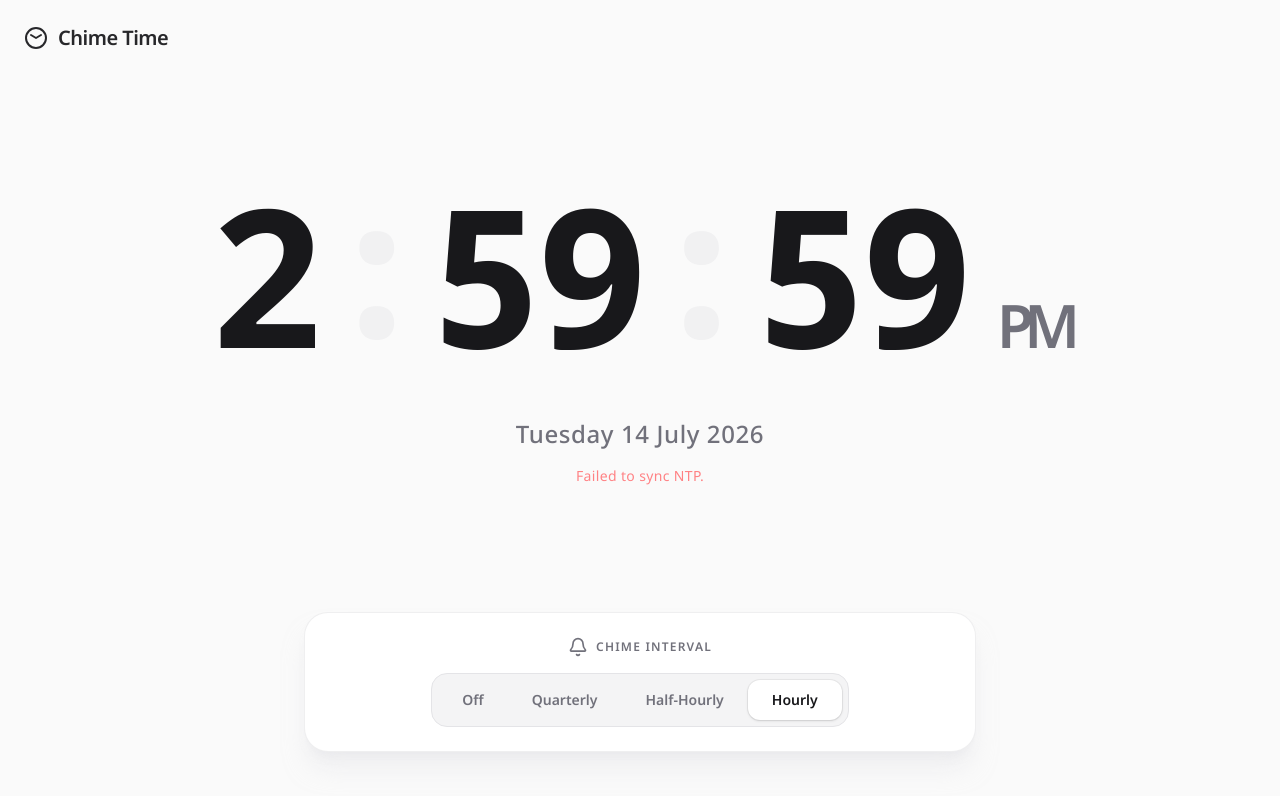
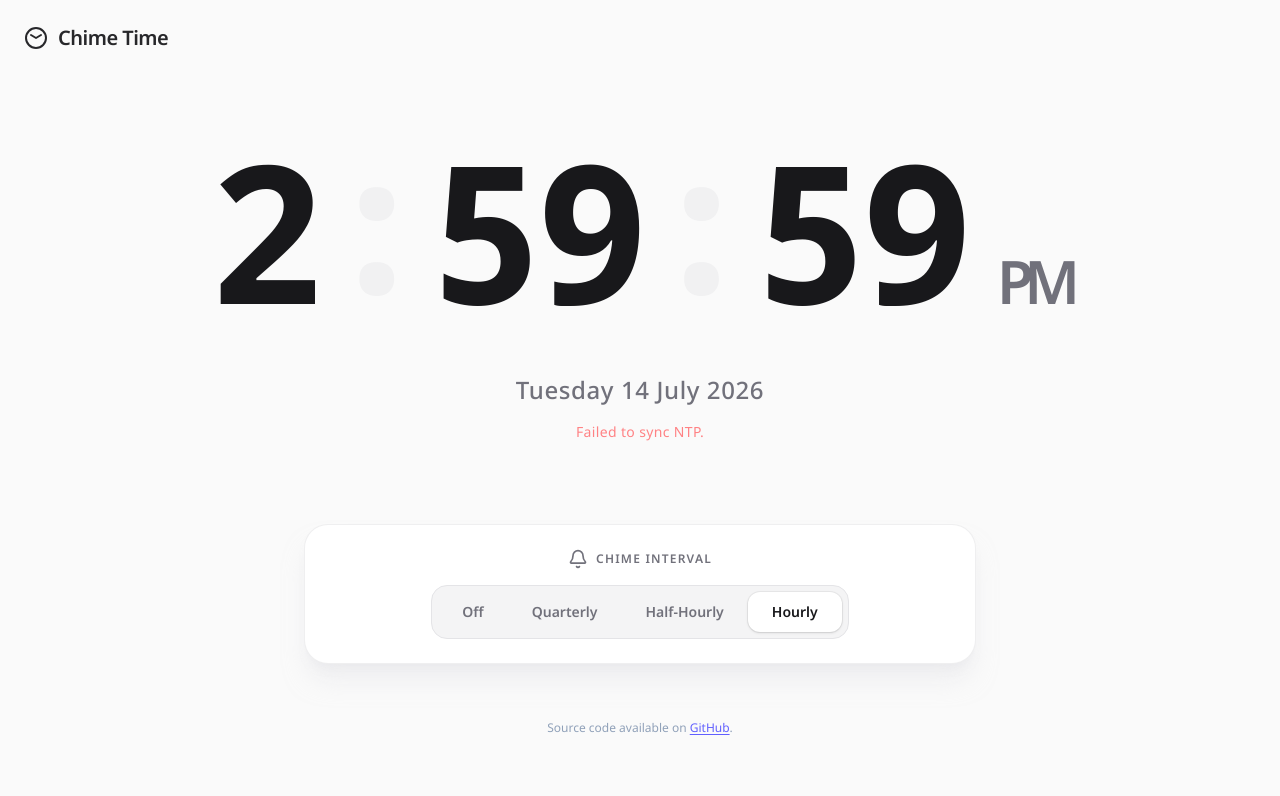
Before and after one commit to sheeeng/chime-time, a React (Vite) app: page / in a window 1280 px wide. Shown: the top 796 px of the page. Built offline with nearby package versions, Linux system fonts and the light colour scheme; no server answers.

Commit message:
feat: footer

```diff
--- a/src/App.tsx
+++ b/src/App.tsx
@@ -302,6 +302,20 @@ export default function App() {
               ))}
             </div>
           </div>
+          <div className="pt-8 pb-4 text-center text-xs text-slate-400 dark:text-slate-500">
+            <p>
+              Source code available on{' '}
+              <a
+                href="https://github.com/sheeeng/chime-time"
+                target="_blank"
+                rel="noopener noreferrer"
+                className="text-indigo-500 hover:text-indigo-600 dark:text-indigo-400 dark:hover:text-indigo-300 underline underline-offset-2 transition-colors"
+              >
+                GitHub
+              </a>
+              .
+            </p>
+          </div>
         </motion.footer>
       )}
     </div>
```
